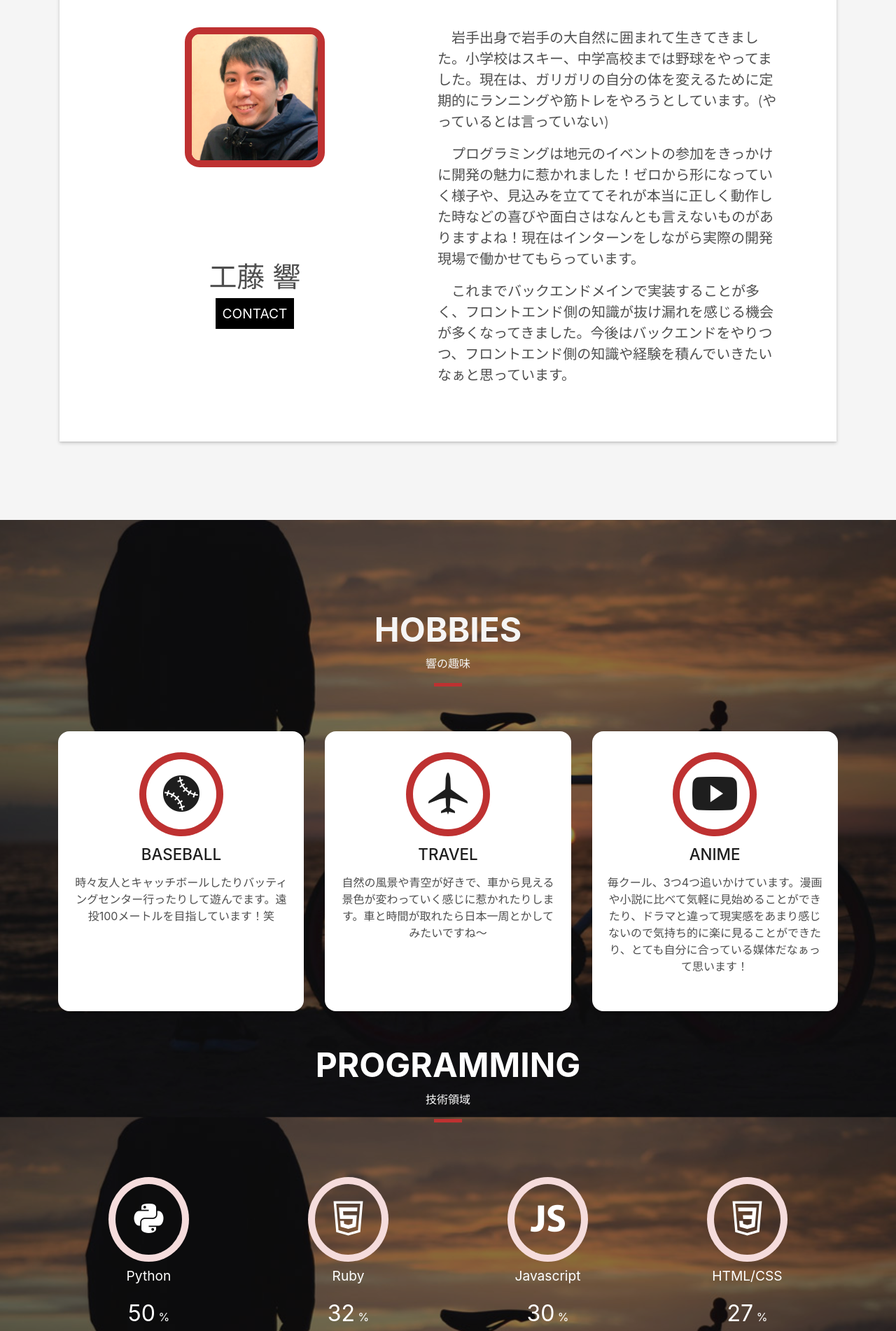
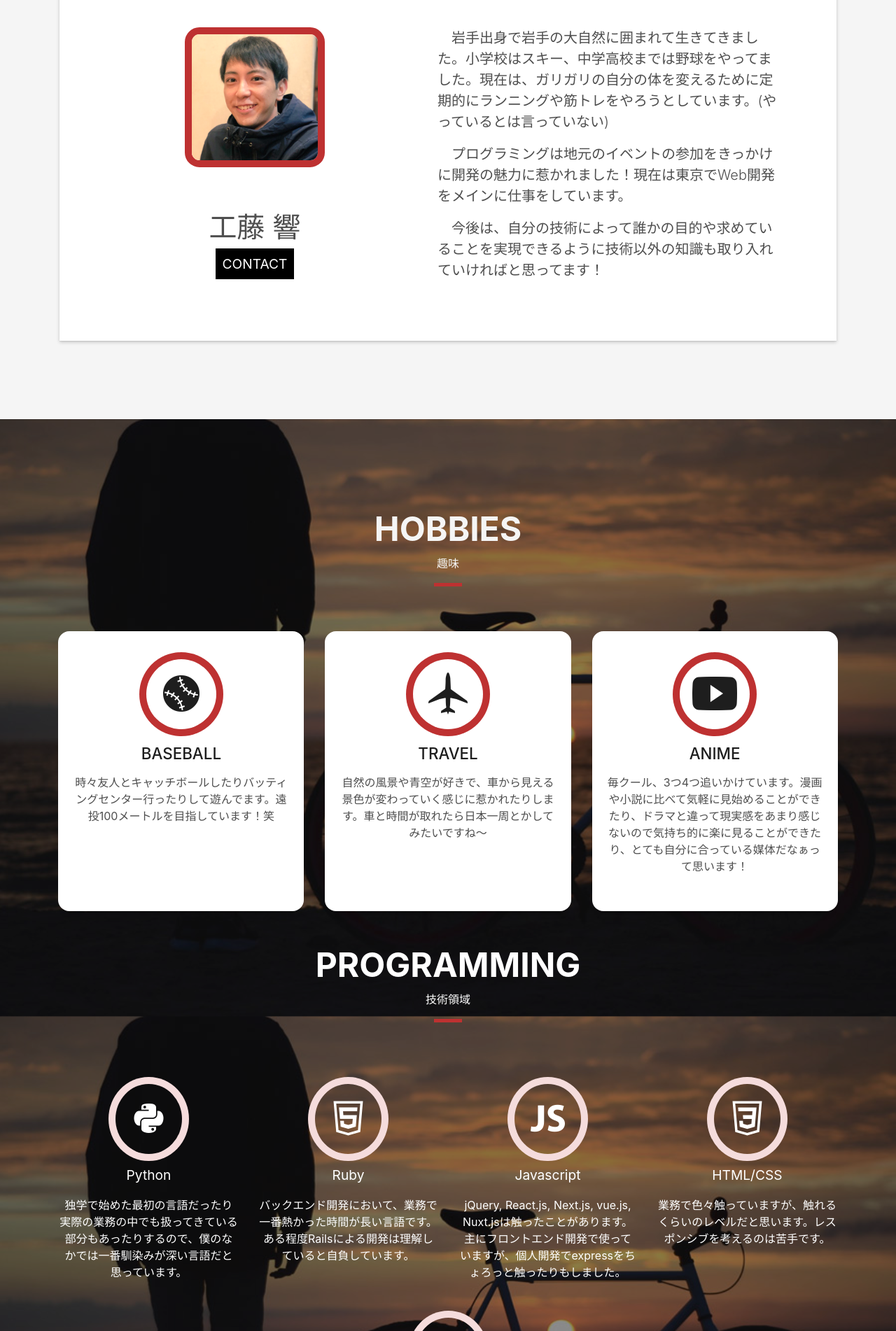
Before and after one commit to hibiki-kudo/portfolio, a Django app: page / in a window 1280 px wide. Shown: the part 1080-2982 px from the top of the page at 70% size. Run offline with Django 3.2, Linux system fonts and the light colour scheme; data that the repository does not hold is empty; some libraries are stand-ins or nearby versions; some web fonts are replaced.

Commit message:
feat: 文言や内容を更新

```diff
--- a/templates/base.html
+++ b/templates/base.html
@@ -79,7 +79,7 @@
 
                 <div class="col-sm-12">
                     <div class="copyright-box" style="margin-top:30px;">
-                        <p class="copyright text-muted">&copy; 2019 <strong>Hibiki Kudo</strong>. All Rights Reserved
+                        <p class="copyright text-muted">&copy; 2022 <strong>Hibiki Kudo</strong>. All Rights Reserved
                         </p>
                     </div>
                 </div>
--- a/templates/index.html
+++ b/templates/index.html
@@ -13,7 +13,7 @@
                 <div class="container">
                     <h1 class="intro-title mb-4">Kudo Hibiki</h1>
                     <p class="intro-subtitle"><span
-                            class="text-slider-items">Welcome to Hibiki's Portfolio, Web Engineer / Python</span><strong
+                            class="text-slider-items">Welcome to Hibiki's Portfolio, Web Engineer </span><strong
                             class="text-slider"></strong></p>
                 </div>
             </div>
@@ -48,8 +48,6 @@
                                 <div class="col-12 abount-profile">
                                     <div class="about-info text-center">
                                         <p style="font-size:1.2rem;"><span class="text-bold display-5">工藤 響</span>
-                                            <!--<p style="font-size:1rem;margin-bottom:32px;"> <span>Engineer</span></p></p>-->
-
                                         <p style="font-size:1.2rem;margin-bottom:32px;"><a
                                                 class="prof-contact js-scroll"
                                                 href="#contact">CONTACT</a>
@@ -63,10 +61,10 @@
                                         &emsp;岩手出身で岩手の大自然に囲まれて生きてきました。小学校はスキー、中学高校までは野球をやってました。現在は、ガリガリの自分の体を変えるために定期的にランニングや筋トレをやろうとしています。(やっているとは言っていない)
                                     </p>
                                     <p class="lead">
-                                        &emsp;プログラミングは地元のイベントの参加をきっかけに開発の魅力に惹かれました！ゼロから形になっていく様子や、見込みを立ててそれが本当に正しく動作した時などの喜びや面白さはなんとも言えないものがありますよね！現在はインターンをしながら実際の開発現場で働かせてもらっています。
+                                        &emsp;プログラミングは地元のイベントの参加をきっかけに開発の魅力に惹かれました！現在は東京でWeb開発をメインに仕事をしています。
                                     </p>
                                     <p class="lead">
-                                        &emsp;これまでバックエンドメインで実装することが多く、フロントエンド側の知識が抜け漏れを感じる機会が多くなってきました。今後はバックエンドをやりつつ、フロントエンド側の知識や経験を積んでいきたいなぁと思っています。
+                                        &emsp;今後は、自分の技術によって誰かの目的や求めていることを実現できるように技術以外の知識も取り入れていければと思ってます！
                                     </p>
                                 </div>
                             </div>
@@ -78,25 +76,20 @@
     </section>
 
     <!--/ Section Services Star /-->
-    <!--<section id="hobbies" class="services-mf route paralax-mf bg-image"-->
-    <!--style="background-image: url(static/img/load_bike.jpg);">-->
     <section id="hobbies" class="paralax-mf bg-image sect-mt4 route"
              style="background-image: url({% static 'img/load_bike.jpg' %});">
 
         <div class="overlay-extend"></div>
-        <!--<div class="container">-->
-        <!--<div class="row">-->
         <div class="col-sm-12">
             <div class="title-box text-center">
                 <h3 class="title-a" style="color:#f5f5f5">
                     Hobbies
                 </h3>
                 <p class="subtitle-a" style="color:#f5f5f5">
-                    響の趣味
+                    趣味
                 </p>
                 <div class="line-mf"></div>
             </div>
-            <!--</div>-->
         </div>
         <div class="row col-sm-11" style="display:flex; margin: 0 auto;">
             <div class="col-lg-4">
@@ -138,7 +131,6 @@
                     </div>
                 </div>
             </div>
-
         </div>
         <div class="row">
             <div class="text-center col-sm-12 title-box">
@@ -158,8 +150,6 @@
                         </div>
                         <div class="counter-num">
                             <p class="w-title">Python</p>
-                            <span class="counter">50</span>
-                            <span class="counter-text">%</span>
                             <p>独学で始めた最初の言語だったり実際の業務の中でも扱ってきている部分もあったりするので、僕のなかでは一番馴染みが深い言語だと思っています。</p>
                         </div>
                     </div>
@@ -173,11 +163,7 @@
                         </div>
                         <div class="counter-num">
                             <p class="w-title">Ruby</p>
-                            <span class="counter">32</span>
-                            <span class="counter-text">%</span>
-                            <p>業務で扱う言語の中ではPythonの次に多いのではないかと思います。界隈的に <a class="text-primary"
-                                                                         href="https://twitter.com/ito_yusaku/status/1042604780718157824">"完全に理解した"</a>
-                                段階だと思います</p>
+                            <p>バックエンド開発において、業務で一番熱かった時間が長い言語です。ある程度Railsによる開発は理解していると自負しています。</p>
                         </div>
                     </div>
                 </div>
@@ -191,9 +177,7 @@
                         </div>
                         <div class="counter-num">
                             <p class="w-title">Javascript</p>
-                            <span class="counter">30</span>
-                            <span class="counter-text">%</span>
-                            <p>触ったことがある程度だと思っています。jQueryとReact.jsは触ったことがあります。</p>
+                            <p>jQuery, React.js, Next.js, vue.js, Nuxt.jsは触ったことがあります。主にフロントエンド開発で使っていますが、個人開発でexpressをちょろっと触ったりもしました。</p>
                         </div>
                     </div>
                 </div>
@@ -206,8 +190,6 @@
                         </div>
                         <div class="counter-num">
                             <p class="w-title">HTML/CSS</p>
-                            <span class="counter">27</span>
-                            <span class="counter-text">%</span>
                             <p>業務で色々触っていますが、触れるくらいのレベルだと思います。レスポンシブを考えるのは苦手です。</p>
                         </div>
                     </div>
@@ -221,7 +203,7 @@
                         </div>
                         <div class="counter-num">
                             <p class="w-title">その他</p>
-                            <p>Kotlin, MySQL, AWS等々</p>
+                            <p>Kotlin, MySQL, AWS, Terraform等々</p>
                         </div>
                     </div>
                 </div>
```
